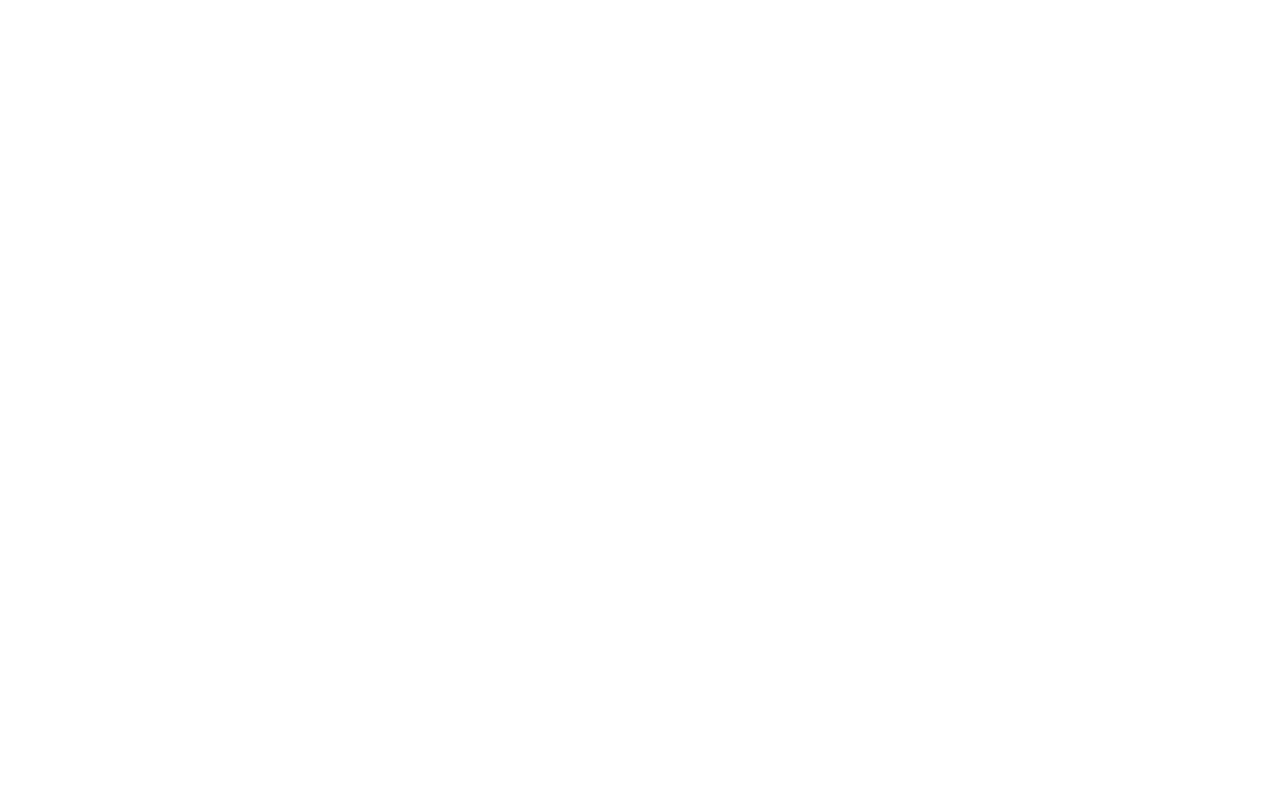
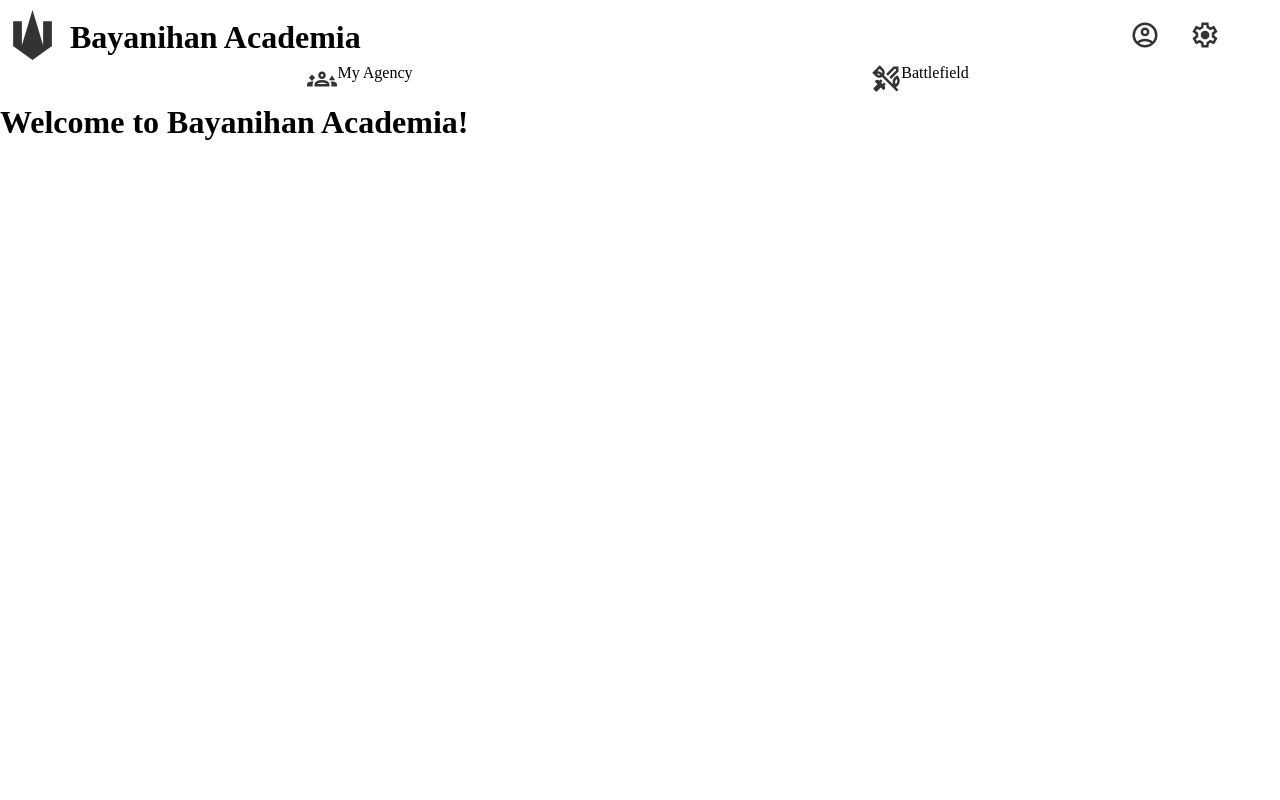
Before and after one commit to Joaqamole96/bayanihan-academia, a PHP site: page / in a window 1280 px wide. Before the commit the page is empty. Run offline with PHP 8.4, Linux system fonts and the light colour scheme.

Commit message:
STYLE: Added header

```diff
--- /dev/null
+++ b/assets/css/global.css
@@ -0,0 +1,10 @@
+* {
+    box-sizing: border-box;
+    margin: 0;
+    padding: 0;
+}
+
+a {
+    text-decoration: none;
+    color: black;
+}
--- /dev/null
+++ b/assets/css/header.css
@@ -0,0 +1,78 @@
+/* Header Container */
+.header-container {
+    padding: 10px;
+
+    width: 100%;
+    height: auto;
+}
+
+    /* Header */
+    .header {
+        display: flex;
+        align-items: center;
+
+        width: 100%;
+        height: auto;
+    }
+
+        /* Logo */
+        /* .logo__wrapper {} */
+
+            /* .logo__link {} */
+
+            .logo {
+                width: 45px;
+                height: auto;
+            }
+
+        /* Title */
+        /* .title__wrapper {} */
+
+            /* .title__link {} */
+
+            .title {
+                margin: 0 15px;
+            }
+
+        /* Operations (Account and Settings) */
+        .ops__wrapper {
+            flex: 1 1;
+            display: flex;
+            justify-content: flex-end;
+            margin-right: 20px;
+        }
+
+            .account,
+            .settings {
+                margin-right: 30px;
+            }
+
+            .account__icon,
+            .settings__icon {
+                width: 30px;
+                height: auto;
+            }
+
+    /* Navigation */
+    .nav {
+        display: flex;
+        justify-content: space-evenly;
+    }
+
+        .nav-item {
+            flex: 0 1 33.333%;
+            display: flex;
+            justify-content: center;
+        }
+
+            .nav-item__link {
+                display: flex;
+            }
+
+                .nav-item__icon {
+                    width: auto;
+                    height: 30px;
+                }
+
+                .nav-item__label {
+                }
--- /dev/null
+++ b/controllers/header_controller.php
@@ -0,0 +1,5 @@
+<?php
+    include 'models/header_model.php';
+    $header_content = getHeaderContent();
+    include 'views/header_view.php';
+?>
--- /dev/null
+++ b/controllers/home_controller.php
@@ -0,0 +1,5 @@
+<?php
+    include 'models/home_model.php';
+    $home_content = getHomeContent();
+    include 'views/home_view.php';
+?>
--- a/index.php
+++ b/index.php
@@ -0,0 +1,12 @@
+<?php
+    $uri = $_SERVER['REQUEST_URI'];
+    switch ($uri) {
+        case '':
+        case '/':
+            include_once 'controllers/home_controller.php';
+            break;
+        default:
+            http_response_code(404);
+            break;
+    }
+?>
--- a/models/header_model.php
+++ b/models/header_model.php
@@ -1,3 +1,12 @@
 <?php
-
+    function getHeaderContent() {
+        return [
+            'logo_src' => 'resources/header/logo.svg',
+            'title' => 'Bayanihan Academia',
+            'account_icon_src' => 'resources/header/account_icon.svg',
+            'settings_icon_src' => 'resources/header/settings_icon.svg',
+            'agency_icon_src' => 'resources/header/agency_icon.svg',
+            'battlefield_icon_src' => 'resources/header/battlefield_icon.svg'
+        ];
+    }
 ?>
--- /dev/null
+++ b/models/home_model.php
@@ -0,0 +1,8 @@
+<?php
+    function getHomeContent() {
+        return [
+            'page_title' => 'Home',
+            'title' => 'Welcome to Bayanihan Academia!'
+        ];
+    }
+?>
--- a/views/header_view.php
+++ b/views/header_view.php
@@ -1,26 +1,40 @@
-<div class="container--header">
-    <div class="header-banner">
-        <div class="header-banner__logo">
-            <img src="" alt="bynha-logo">
+<div class="header-container">
+    <div class="header">
+        <div class="logo__wrapper">
+            <a href="/" class="logo__link">
+                <img class="logo" src="<?= $header_content['logo_src'] ?>" alt="bynha-logo">
+            </a>
         </div>
-        <div class="header-banner__title">
-            <h1>Bayanihan Academia</h1>
+        <div class="title__wrapper">
+            <a href="/" class="title__link">
+                <h1 class="title"><?= $header_content['title'] ?></h1>
+            </a>
         </div>
-        <div class="header-banner__ops">
-            <div class="ops__account">
-                <img src="" alt="account">
+        <div class="ops__wrapper">
+            <div class="account">
+                <a href="/accounts" class="account__link">
+                    <img class="account__icon" src="<?= $header_content['account_icon_src'] ?>" alt="account">
+                </a>
             </div>
-            <div class="ops__settings">
-                <img src="" alt="settings">
+            <div class="settings">
+                <a href="/settings" class="settings__link">
+                    <img class="settings__icon" src="<?= $header_content['settings_icon_src'] ?>" alt="settings">
+                </a>
             </div>
         </div>
     </div>
     <div class="nav">
-        <div class="nav__agency">
-            <img src="" alt="agency"> <p>My Agency</p>
+        <div class="nav-item">
+            <a href="/agency" class="nav-item__link">
+                <img class="nav-item__icon" src="<?= $header_content['agency_icon_src'] ?>" alt="agency">
+                <p class="nav-item__label">My Agency</p>
+            </a>
         </div>
-        <div class="nav__battlefield">
-            <img src="" alt="battlefield"> <p>Battlefield</p>
+        <div class="nav-item">
+            <a href="/battlefield" class="nav-item__link">
+                <img class="nav-item__icon" src="<?= $header_content['battlefield_icon_src'] ?>" alt="battlefield">
+                <p class="nav-item__label">Battlefield</p>
+            </a>
         </div>
     </div>
 </div>
--- a/views/home_view.php
+++ b/views/home_view.php
@@ -3,14 +3,16 @@
     <head>
         <meta charset="UTF-8">
         <meta name="viewport" content="width=device-width, initial-scale=1.0">
-        <title>Bayanihan Academia</title>
+        <title><?= $home_content['page_title'] . " - " ?>Bayanihan Academia</title>
+        <link rel="stylesheet" href="/assets/css/global.css">
+        <link rel="stylesheet" href="/assets/css/header.css">
     </head>
     <body>
         <header>
             <?php include_once 'controllers/header_controller.php'; ?>
         </header>
         <main>
-
+            <h1><?= $home_content['title'] ?></h1>
         </main>
         <footer>
 
```
Also changed, not shown: init/init.sql (+24 -12 lines), resources/header/account_icon.svg (added), resources/header/agency_icon.svg (added), resources/header/battlefield_icon.svg (added), resources/header/logo.svg (added), resources/header/settings_icon.svg (added).
